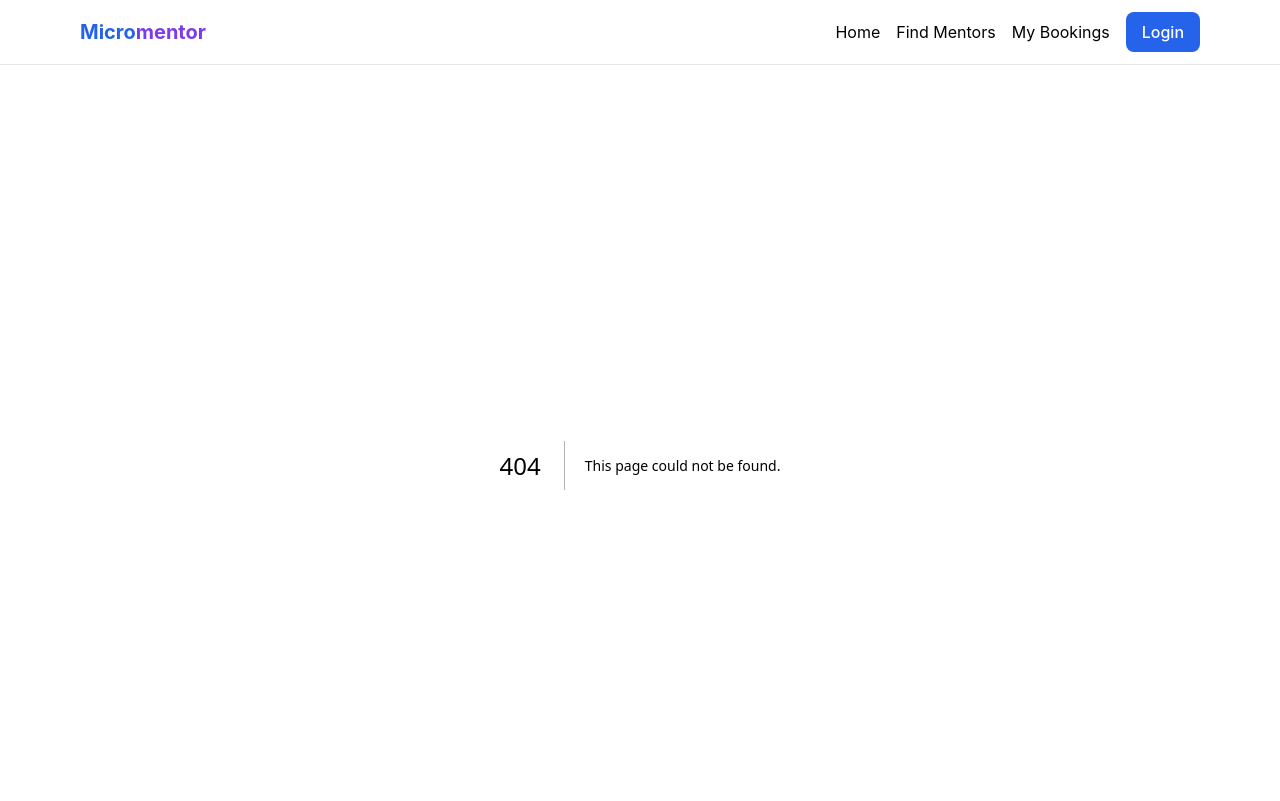
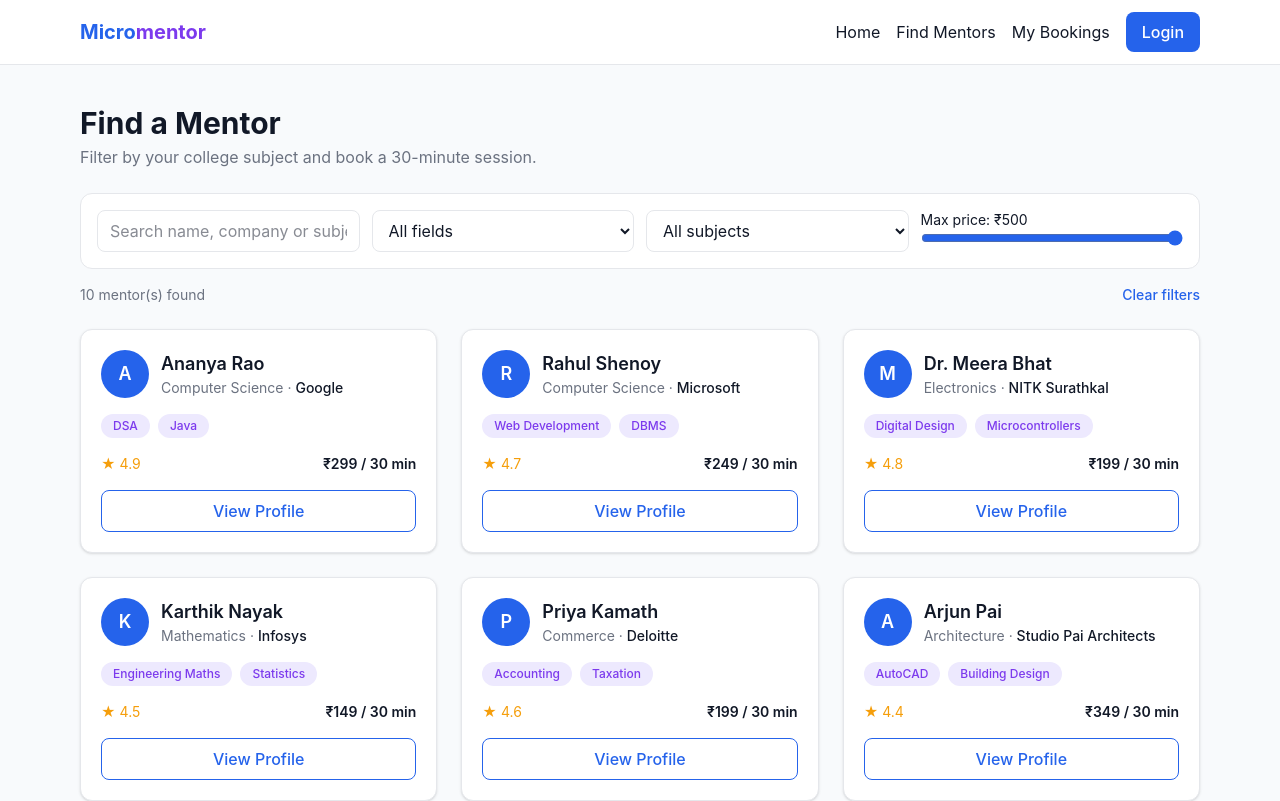
Before and after one commit to sakshisharathshetty/Micro-Mentor-, a Next.js app: page /mentors in a window 1280 px wide. Before the commit this address had no page. Shown: the top 801 px of the page. Built offline with nearby package versions, Linux system fonts and the light colour scheme.

Commit message:
feat: add browse page with subject filter

```diff
--- /dev/null
+++ b/app/mentors/page.js
@@ -0,0 +1,81 @@
+"use client";
+// OWNER: Sakshi — Issue #24 (Subject filter)
+// Browse page: search box and filters on top, mentor cards below.
+// All the filter values live in MentorContext.
+
+import { useMentors } from "@/context/MentorContext";
+import { FIELDS, SUBJECTS } from "@/data/mentors";
+import MentorCard from "@/components/MentorCard";
+import EmptyState from "@/components/EmptyState";
+
+export default function MentorsPage() {
+  const { mentors, search, setSearch, field, setField, subject, setSubject, maxPrice, setMaxPrice, clearFilters } =
+    useMentors();
+
+  const boxStyle = "rounded-lg border border-[#E5E7EB] bg-white px-3 py-2 outline-none focus:border-[#2563EB]";
+
+  return (
+    <div className="mx-auto max-w-6xl px-4 py-10">
+      <h1 className="text-3xl font-bold">Find a Mentor</h1>
+      <p className="mt-1 text-[#6B7280]">Filter by your college subject and book a 30-minute session.</p>
+
+      {/* Filters */}
+      <div className="mt-6 grid gap-3 rounded-xl border border-[#E5E7EB] bg-white p-4 sm:grid-cols-2 lg:grid-cols-4">
+        <input
+          type="text"
+          placeholder="Search name, company or subject…"
+          value={search}
+          onChange={(e) => setSearch(e.target.value)}
+          className={boxStyle}
+        />
+
+        <select value={field} onChange={(e) => setField(e.target.value)} className={boxStyle}>
+          <option value="">All fields</option>
+          {FIELDS.map((f) => (
+            <option key={f}>{f}</option>
+          ))}
+        </select>
+
+        <select value={subject} onChange={(e) => setSubject(e.target.value)} className={boxStyle}>
+          <option value="">All subjects</option>
+          {SUBJECTS.map((s) => (
+            <option key={s}>{s}</option>
+          ))}
+        </select>
+
+        <div className="text-sm">
+          <p>Max price: ₹{maxPrice}</p>
+          <input
+            type="range"
+            min={100}
+            max={500}
+            step={50}
+            value={maxPrice}
+            onChange={(e) => setMaxPrice(Number(e.target.value))}
+            className="w-full accent-[#2563EB]"
+          />
+        </div>
+      </div>
+
+      <div className="mt-4 flex justify-between text-sm text-[#6B7280]">
+        <p>{mentors.length} mentor(s) found</p>
+        <button onClick={clearFilters} className="font-medium text-[#2563EB] hover:underline">
+          Clear filters
+        </button>
+      </div>
+
+      {/* Results */}
+      {mentors.length === 0 ? (
+        <div className="mt-6">
+          <EmptyState title="No mentors found" message="Try another subject or raise the max price." />
+        </div>
+      ) : (
+        <div className="mt-6 grid gap-6 sm:grid-cols-2 lg:grid-cols-3">
+          {mentors.map((m) => (
+            <MentorCard key={m.id} mentor={m} />
+          ))}
+        </div>
+      )}
+    </div>
+  );
+}
```
